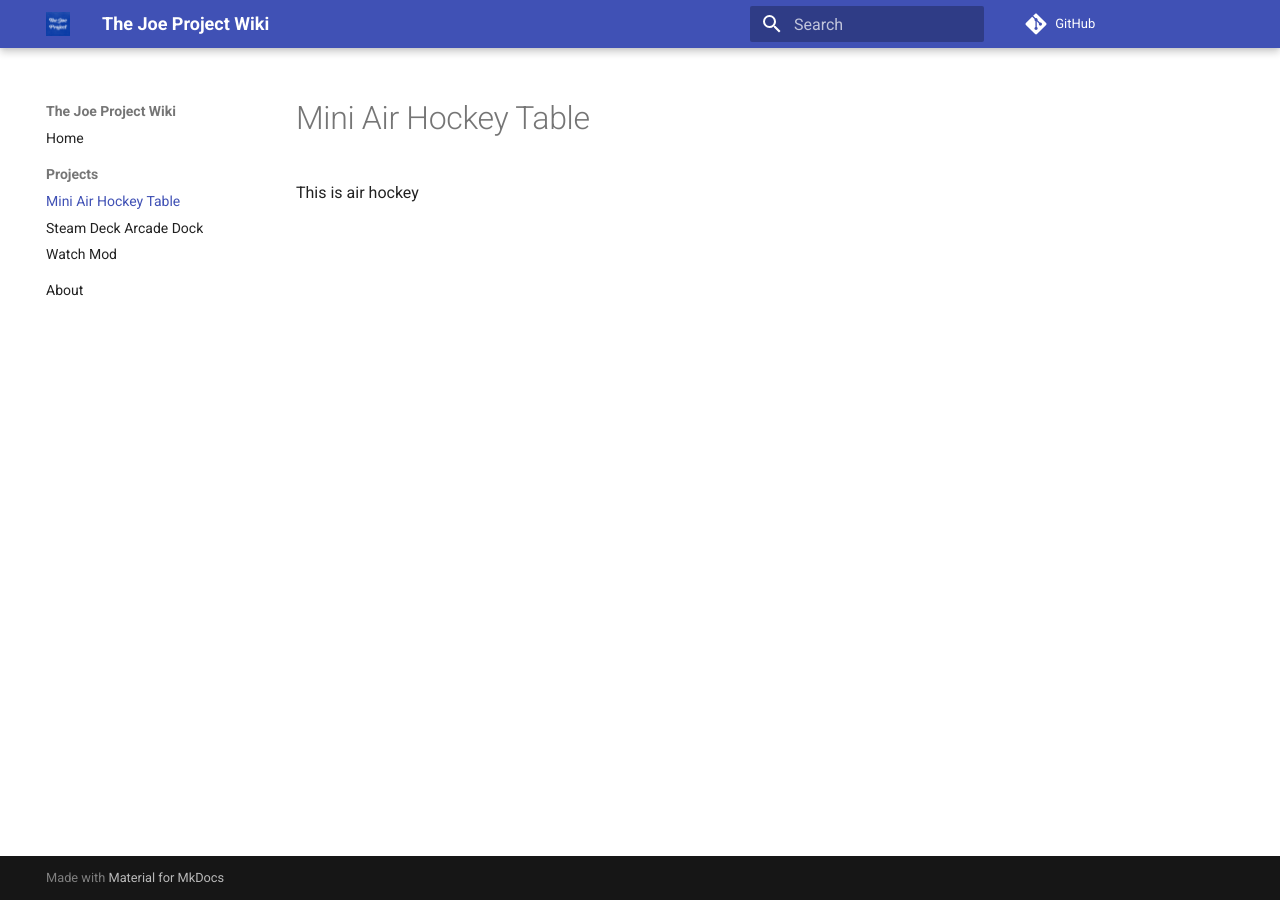
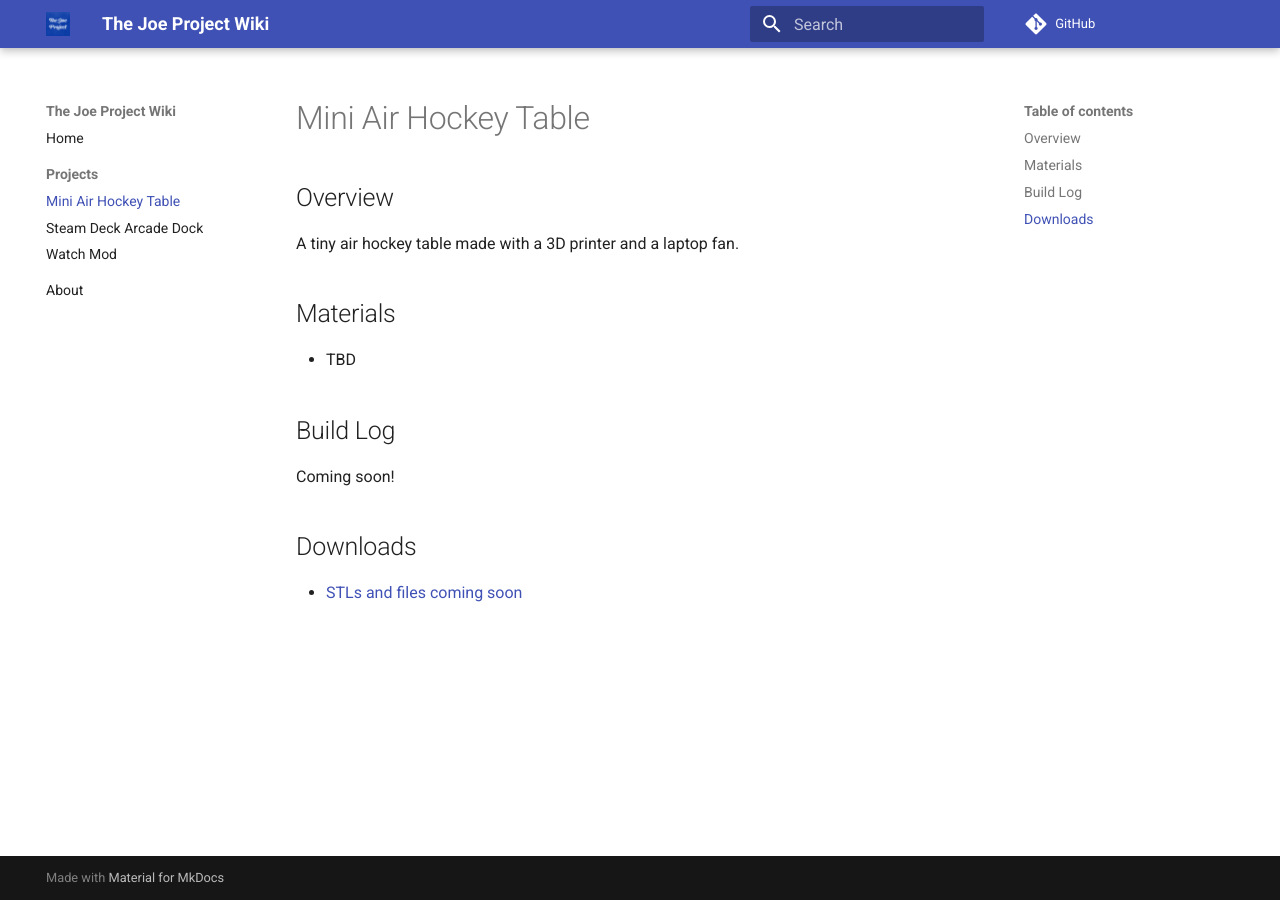
Before and after one commit to jrm328/thejoeproject-info, an MkDocs documentation site: the page built from docs/projects/mini-air-hockey.md, in a window 1280 px wide. Built offline with MkDocs 1.6.1 and Material for MkDocs 9.7.7, drawn with Linux system fonts in a browser that asks for light colours; comment, search, counter and statistics services are not loaded.

Commit message:
Update mini-air-hockey.md

```diff
--- a/docs/projects/mini-air-hockey.md
+++ b/docs/projects/mini-air-hockey.md
@@ -1 +1,23 @@
-This is air hockey
+---
+title: Mini Air Hockey Table
+tags: [3D Printing, Hardware]
+description: A tiny air hockey table made with a 3D printer and a laptop fan.
+---
+
+# Mini Air Hockey Table
+
+## Overview
+
+A tiny air hockey table made with a 3D printer and a laptop fan.
+
+## Materials
+
+- TBD
+
+## Build Log
+
+Coming soon!
+
+## Downloads
+
+- [STLs and files coming soon]()
```
